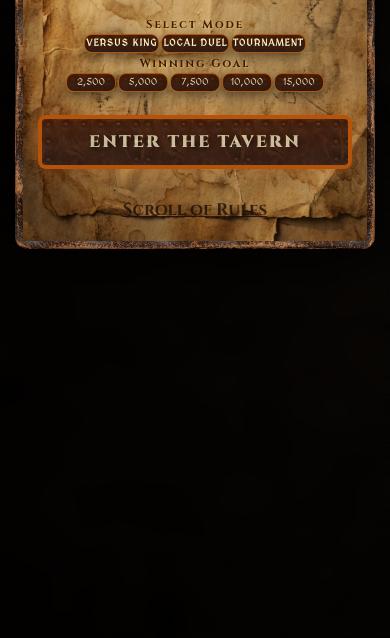
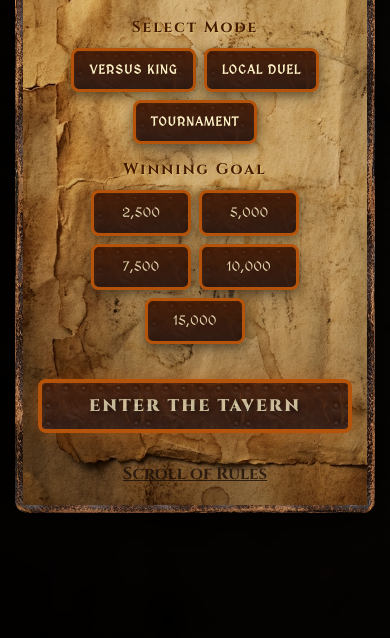
Before and after one commit to haarrywhiite/Farkle, a plain HTML site: page index.html in a window 390 px wide. Shown: the part 206-844 px from the top of the page. Drawn offline with nearby package versions, Linux system fonts and the light colour scheme.

Commit message:
Fix: Finalize menu legibility for Phase 5

```diff
--- a/css/menu-buttons.css
+++ b/css/menu-buttons.css
@@ -88,28 +88,28 @@
 
 @media (max-width: 600px) {
     .menu-sections {
-        gap: 3px !important;
-        margin: 3px 0 !important;
+        gap: 15px !important;
+        margin: 15px 0 !important;
     }
 
     .selection-grid {
-        gap: 2px !important;
+        gap: 8px !important;
     }
 
     .select-btn,
     .score-btn {
-        padding: 3px 1px !important;
-        min-width: 50px !important;
-        font-size: 0.7rem !important;
-        border-width: 1px !important;
+        padding: 12px 15px !important;
+        min-width: 100px !important;
+        font-size: 0.95rem !important;
+        border-width: 3px !important;
     }
 
     .menu-section h3 {
-        font-size: 0.8rem !important;
-        margin-bottom: 2px !important;
+        font-size: 1.1rem !important;
+        margin-bottom: 10px !important;
     }
 
     .btn-label {
-        font-size: 0.7rem !important;
+        font-size: 0.9rem !important;
     }
 }
```
